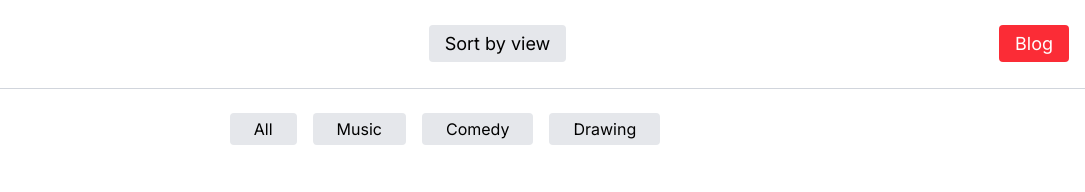
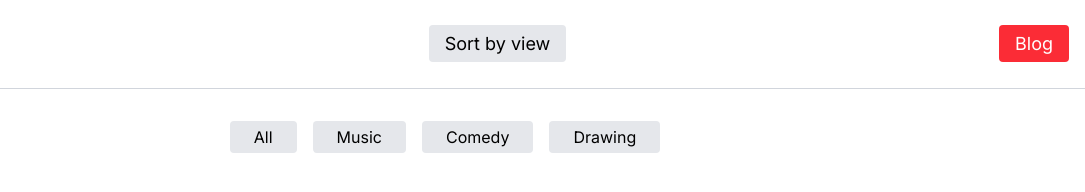
Before and after one commit to farzanaYesminn/ph-tube-, a plain HTML site: page index.html in a window 1280 px wide. Shown: the full height of the page, 195-1280 px from the left. Drawn offline with nearby package versions, Linux system fonts and the light colour scheme; no server answers.

Commit message:
Final Updated UI

```diff
--- a/index.html
+++ b/index.html
@@ -17,7 +17,7 @@
 <body class="font">
     <!-- Start Header Section -->
     <header>
-        <nav class="w-[] md:container md:mx-auto px-4 py-6 flex justify-between items-center border-gray-300 border-b-1">
+        <nav class="md:container md:mx-auto px-4 py-6 flex justify-between items-center border-gray-300 border-b-1">
             <div class="col-span-2 flex items-center space-x-4">
                 <img src="./images/Logo.png" alt="PH-Tube Logo" class="w-20 md:w-[175px] md:h-[40px]">
             </div>
@@ -31,10 +31,10 @@
     </header>
     <!-- End Header Section -->
     <!-- Start Main Section -->
-    <main >
+    <main class="md:container md:mx-auto px-4 py-6">
 
         <!-- S Flilter button -->
-         <div class=" px-4 py-6 flex md:justify-center items-center text-center">
+         <div class=" px-4 py-2 flex md:justify-center items-center text-center">
             <div class="flex items-center space-x-4">
                 <button class="bg-gray-200 px-2 md:px-6 py-1 rounded-sm hover:bg-red-500 hover:text-white ">All</button>
                 <button class="bg-gray-200 px-2 md:px-6 py-1 rounded-sm hover:bg-red-500 hover:text-white">Music</button>
```
